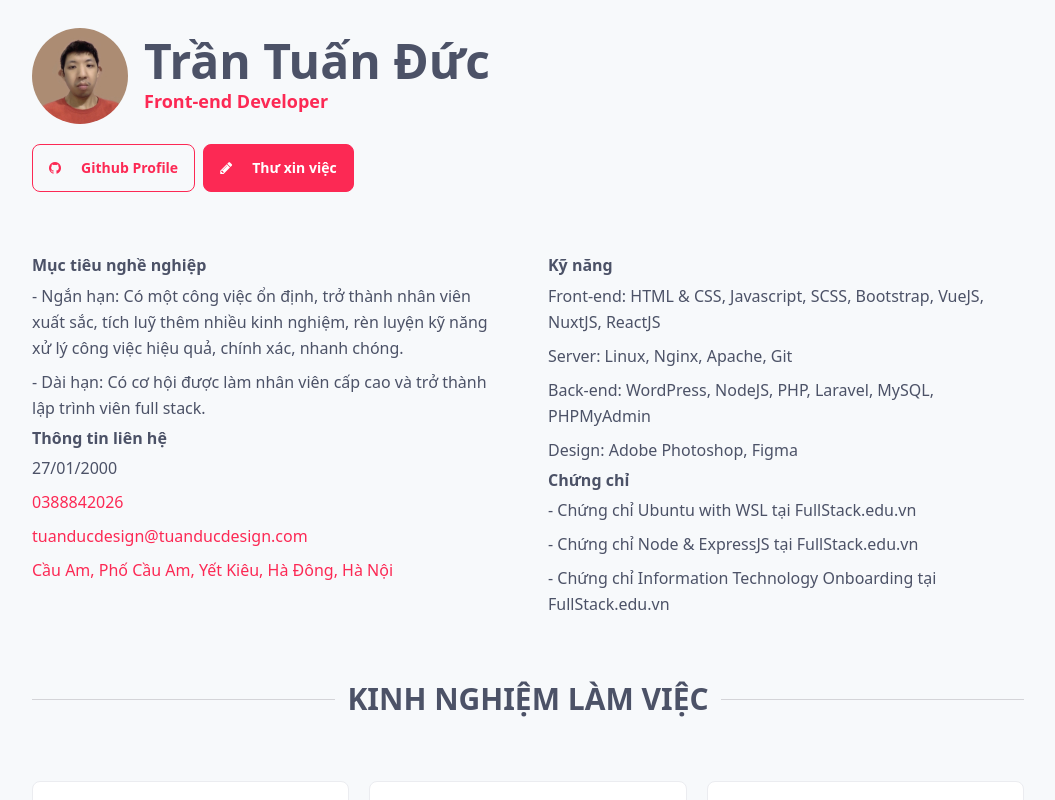
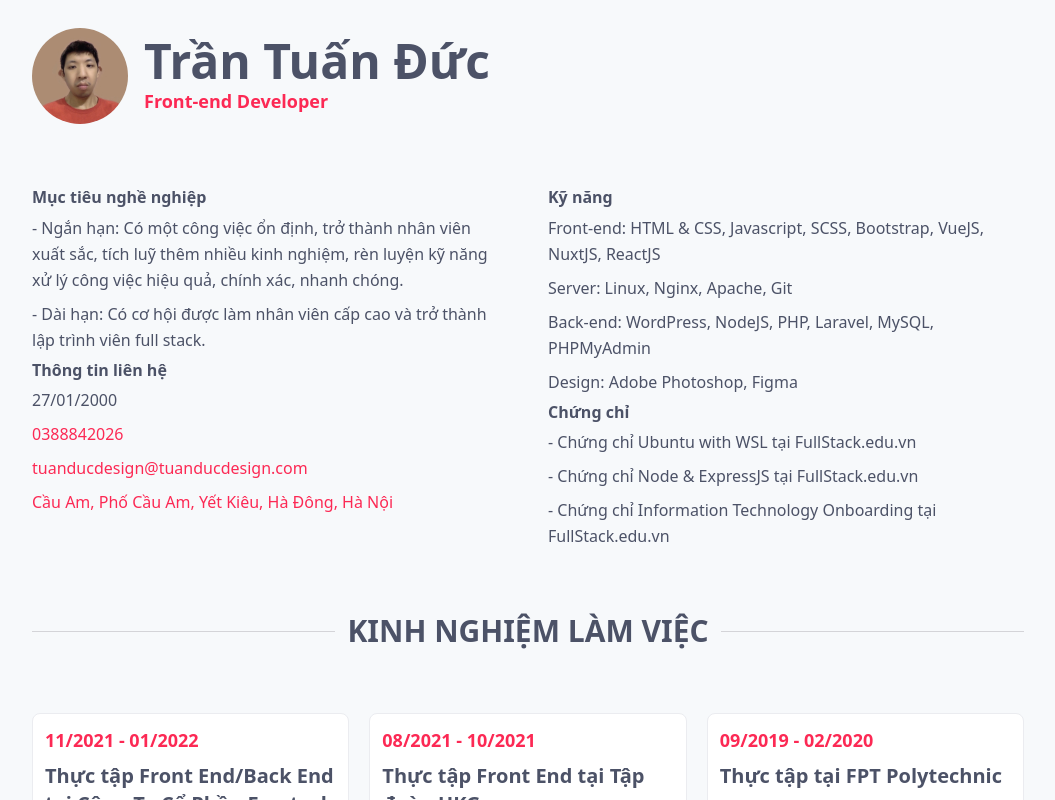
Before and after one commit to tuanductran/cv, a Vue app: page / in a window 1280 px wide. Shown: the top 800 px of the page, without its empty margins (112-1167 px from the left). Built offline with nearby package versions, Linux system fonts and the light colour scheme.

Commit message:
Update index.vue

```diff
--- a/src/views/Intro/Profile/index.vue
+++ b/src/views/Intro/Profile/index.vue
@@ -28,19 +28,5 @@
          </div>
          </div>
       </div>
-      <!-- Action -->
-      <div class="relative mt-3">
-         <!-- Github -->
-         <a class="btn btn-sm md:btn-md vnodesign-border-color !bg-transparent text-main-color gap-2 normal-case lg:gap-3 mt-2" role="button" :href="intro.links[projectLinks]" title="Github Profile" target="_blank" onClick="ga('event', 'ProjectsLink', 'view', 'projects_link');">
-             <i :class="`fa fa-${ projectLinks } mr-2`" />
-             <span>Github Profile</span>
-         </a>
-         <!-- Coverletter -->
-          <a class="btn btn-sm md:btn-md bg-vnodesign vnodesign-border-color !text-white gap-2 normal-case lg:gap-3 mt-2 ml-2" role="button" id="show__modal" href="#view_coverletter" title="Thư xin việc" onClick="ga('event', 'CoverletterPopup', 'view', 'coverletter_popup');">
-             <i class="fa fa-pencil mr-2" />
-             <span>Thư xin việc</span>
-          </a>
-         <!-- End Coverletter -->
-      </div>
    </div>
 </template>
```
